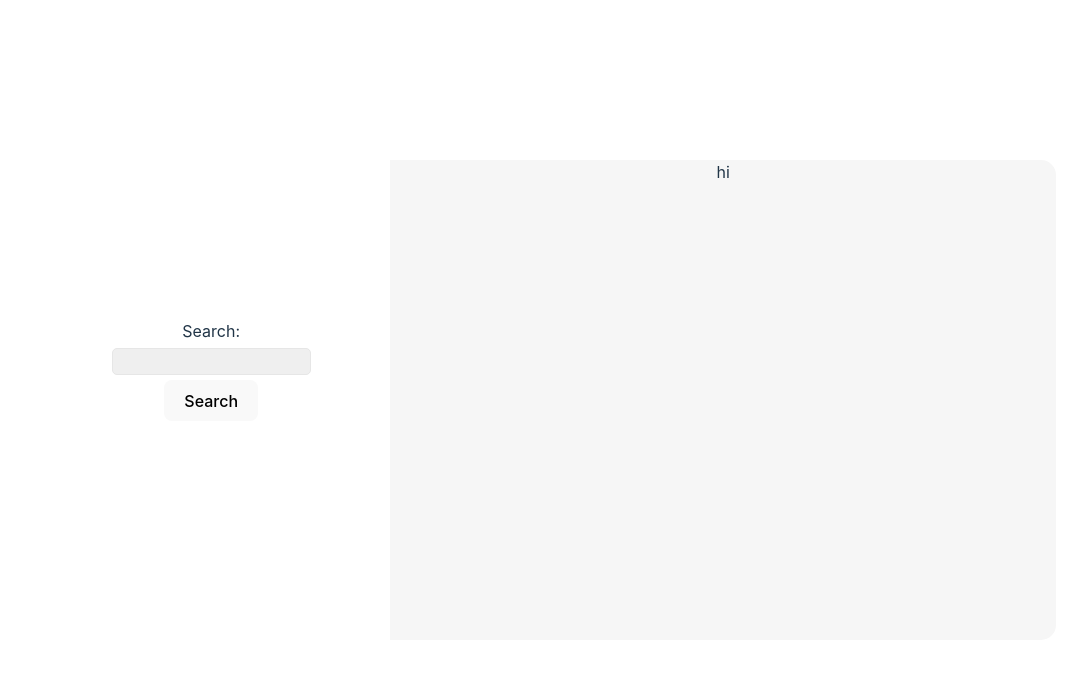
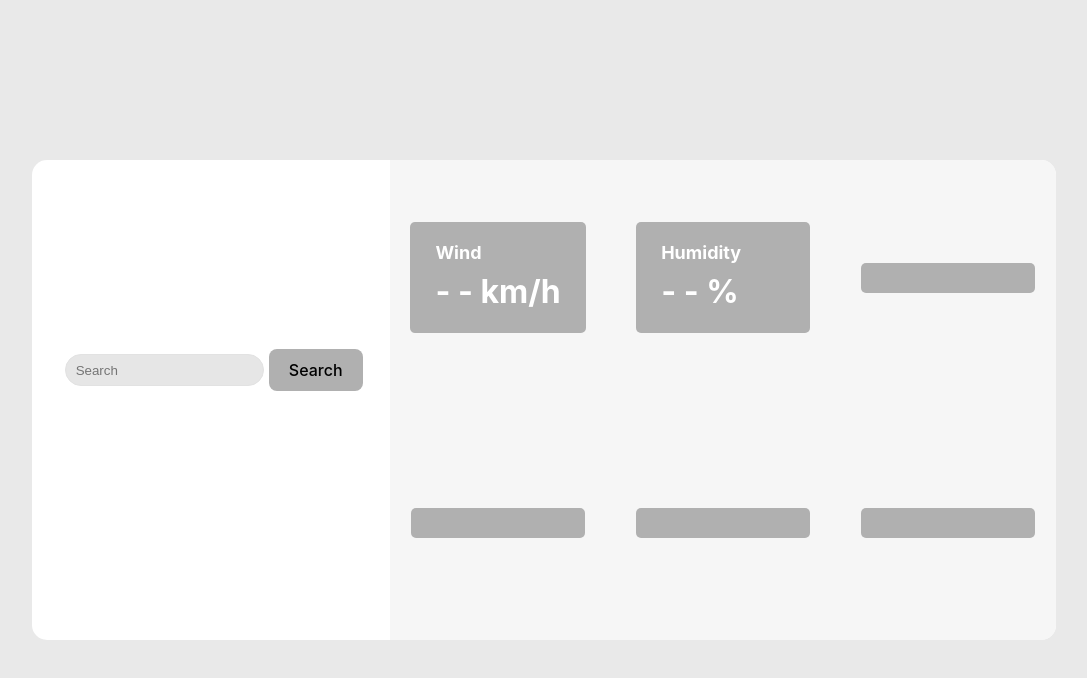
Before and after one commit to Rafaseoanes/Odin_Weather-App, a website built with Vite: page index.html in a window 1280 px wide. Shown: the whole page, without its empty margins (96-1183 px from the left). Built offline with nearby package versions, Linux system fonts and the light colour scheme; no server answers.

Commit message:
Cards to show information implemented

```diff
--- a/index.html
+++ b/index.html
@@ -9,19 +9,36 @@
     <div id="app">
       <div id="main-container">
         <div id="search">
-          <form action="">
-            <label for="locationInput">Search:</label>
-            <br />
-            <input id="locationInput" type="text" name="locationInput" />
+          <form id="searchForm" action="">
+            <input
+              id="locationInput"
+              type="text"
+              name="locationInput"
+              placeholder="Search"
+            />
             <br />
             <button id="submitBtn" type="submit">Search</button>
           </form>
           <div>
             <h3 id="temp"></h3>
+            <h5 id="timezone"></h5>
             <h3 id="locationName"></h3>
           </div>
         </div>
-        <div id="info">hi</div>
+        <div id="info">
+          <div class="cardInfo" id="wind">
+            <h6>Wind</h6>
+            <h4 id="windInfo">- - km/h</h4>
+          </div>
+          <div class="cardInfo" id="humidity">
+            <h6>Humidity</h6>
+            <h4 id="humidityInfo">- - %</h4>
+          </div>
+          <div class="cardInfo" id="feelsLike"></div>
+          <div class="cardInfo" id="uvIndex"></div>
+          <div class="cardInfo" id="sunset"></div>
+          <div class="cardInfo" id="sunrise"></div>
+        </div>
       </div>
     </div>
     <script type="module" src="/main.js"></script>
--- a/main.js
+++ b/main.js
@@ -1,6 +1,5 @@
 import "./style.css";
 import { getData } from "./getData.js";
-
 
 // document.querySelector('#app').innerHTML = `
 
@@ -11,6 +10,10 @@ const submitBtn = document.getElementById("submitBtn");
 const locationInput = document.getElementById("locationInput");
 const temp = document.getElementById("temp");
 const locationName = document.getElementById("locationName");
+const timezone = document.getElementById("timezone");
+
+const windInfo = document.getElementById("windInfo");
+const humidityInfo = document.getElementById("humidityInfo");
 
 submitBtn.addEventListener("click", (event) => {
   const userInput = locationInput.value;
@@ -21,9 +24,18 @@ submitBtn.addEventListener("click", (event) => {
 async function parseData(city = "londres") {
   const data = await getData(city);
 
-  temp.innerText = data.currentConditions.temp;
+  console.log(data);
+  temp.innerText = `${data.currentConditions.temp} °F`;
   let cityName = data.resolvedAddress.split(",", 1);
   locationName.innerText = cityName;
+
+  let date = new Date();
+  let options = { timeZone: `${data.timezone}` };
+  let currentDate = date.toLocaleString("en-US", options);
+  timezone.innerText = currentDate;
+
+  windInfo.innerText = `${data.currentConditions.windspeed} km/h`;
+  humidityInfo.innerText = `${data.currentConditions.humidity} %`;
 }
 
 parseData();
--- a/style.css
+++ b/style.css
@@ -5,21 +5,16 @@
 
   color-scheme: light dark;
   color: #b0b0b0;
-  background-color: rgb(233,	233,	233	);
+  background-color: rgb(233, 233, 233);
 
   font-synthesis: none;
   text-rendering: optimizeLegibility;
   -webkit-font-smoothing: antialiased;
   -moz-osx-font-smoothing: grayscale;
 }
-
-a {
-  font-weight: 500;
-  color: #646cff;
-  text-decoration: inherit;
-}
-a:hover {
-  color: #535bf2;
+* {
+  margin: 0px;
+  padding: 0px;
 }
 
 body {
@@ -30,37 +25,11 @@ body {
   min-height: 100vh;
 }
 
-h1 {
-  font-size: 3.2em;
-  line-height: 1.1;
-}
-
 #app {
   width: 80%;
   margin: 0 auto;
   padding: 2rem;
   text-align: center;
-}
-
-.logo {
-  height: 6em;
-  padding: 1.5em;
-  will-change: filter;
-  transition: filter 300ms;
-}
-.logo:hover {
-  filter: drop-shadow(0 0 2em #646cffaa);
-}
-.logo.vanilla:hover {
-  filter: drop-shadow(0 0 2em #f7df1eaa);
-}
-
-.card {
-  padding: 2em;
-}
-
-.read-the-docs {
-  color: #888;
 }
 
 button {
@@ -75,35 +44,38 @@ button {
   transition: border-color 0.25s;
 }
 button:hover {
-  border-color: #646cff;
+  border-color: #919191;
 }
 button:focus,
 button:focus-visible {
   outline: 4px auto -webkit-focus-ring-color;
 }
 
-#locationInput{
-  border: solid 1px #c1c1c1;
+#searchForm {
+  display: flex;
+}
+#locationInput {
+  border: solid 1px #e2e2e2;
   padding: 5px 10px;
   margin: 5px;
-  border-radius: 5px;
-  background-color: #cacaca;
-
+  border-radius: 50px;
+  background-color: #e6e6e6;
+  color: #b0b0b0;
 }
-#main-container{
+#main-container {
   display: flex;
   align-items: center;
   justify-content: center;
   background-color: white;
   height: 60vh;
   border-radius: 15px;
-
 }
-#temp{
+#temp {
   font-size: 60px;
   font-weight: 500;
+  margin: 60px 10px;
 }
-#search{
+#search {
   display: flex;
   height: 100%;
   justify-content: center;
@@ -111,13 +83,35 @@ button:focus-visible {
   flex-direction: column;
   flex: 0 0 35%;
 }
-#info{
-  background-color: rgb(246,	246,	246)	;
+#info {
+  background-color: rgb(246, 246, 246);
   flex: 0 0 65%;
   height: 100%;
   border-radius: 0px 15px 15px 0px;
+  display: grid;
+  grid-template-columns: repeat(3, 1fr);
+  grid-template-rows: repeat(2, 1fr);
+  justify-items: center;
+  align-items: center;
+  gap: 10px;
 }
-
+.cardInfo {
+  background-color: #b0b0b0;
+  min-width: 9rem;
+  border-radius: 5px;
+  padding: 15px;
+  text-align: left;
+  color: white;
+}
+.cardInfo h4 {
+  font-size: xx-large;
+  margin: 2px 10px;
+}
+.cardInfo h6 {
+  font-size: large;
+  margin: 2px 10px;
+}
+/*
 @media (prefers-color-scheme: light) {
   :root {
     color: #213547;
@@ -134,4 +128,4 @@ button:focus-visible {
     background-color: #efefef;
 
   }
-}
+} */
```
